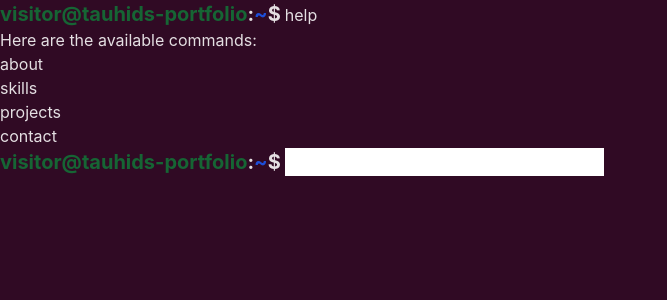
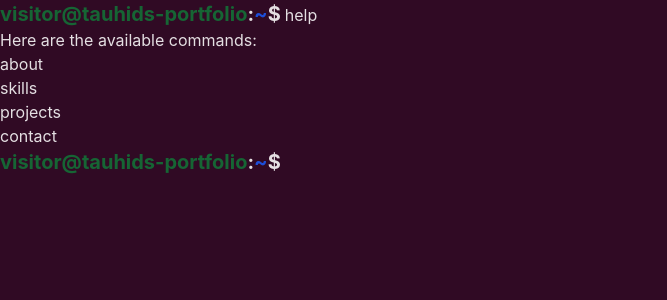
Before and after one commit to thtauhid/terminal-portfolio, a React (Vite) app: page / in a window 1280 px wide. Shown: the top 300 px of the page, without its empty margins (0-667 px from the left). Built offline with nearby package versions, Linux system fonts and the light colour scheme.

Commit message:
bg transparent of input

```diff
--- a/src/App.tsx
+++ b/src/App.tsx
@@ -82,7 +82,12 @@ function App() {
         <Prompt />
         <span>
           <form onSubmit={handleSubmit(onSubmit)}>
-            <input type='text' className='' {...register("prompt")} />
+            <input
+              type='text'
+              className='bg-transparent outline-none'
+              autoFocus
+              {...register("prompt")}
+            />
           </form>
         </span>
       </div>
```
